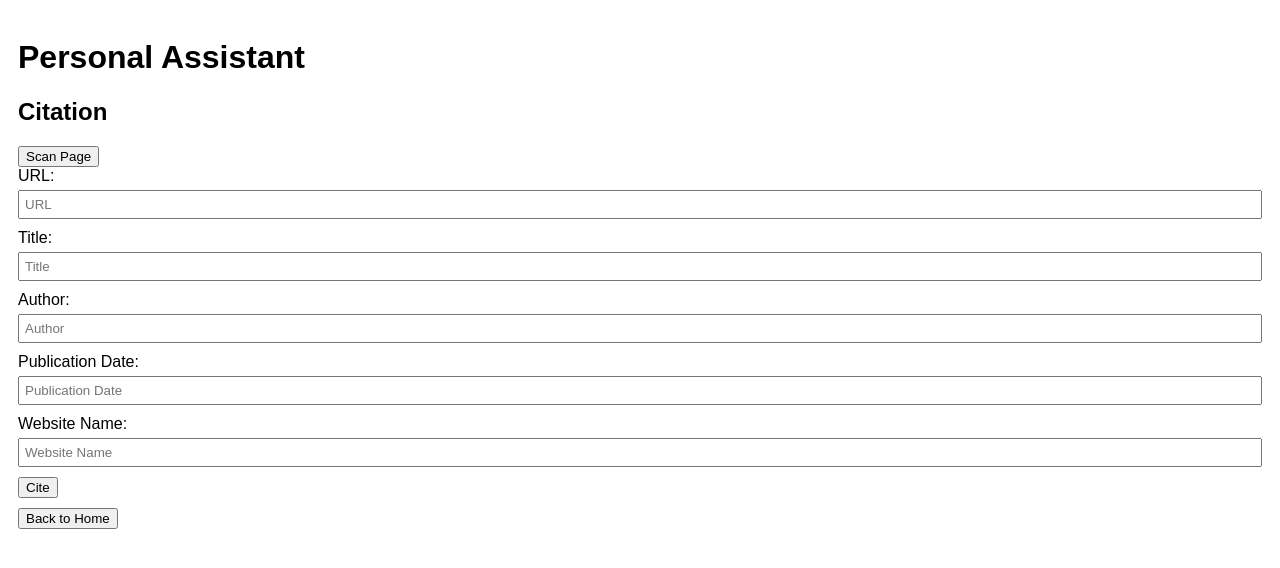
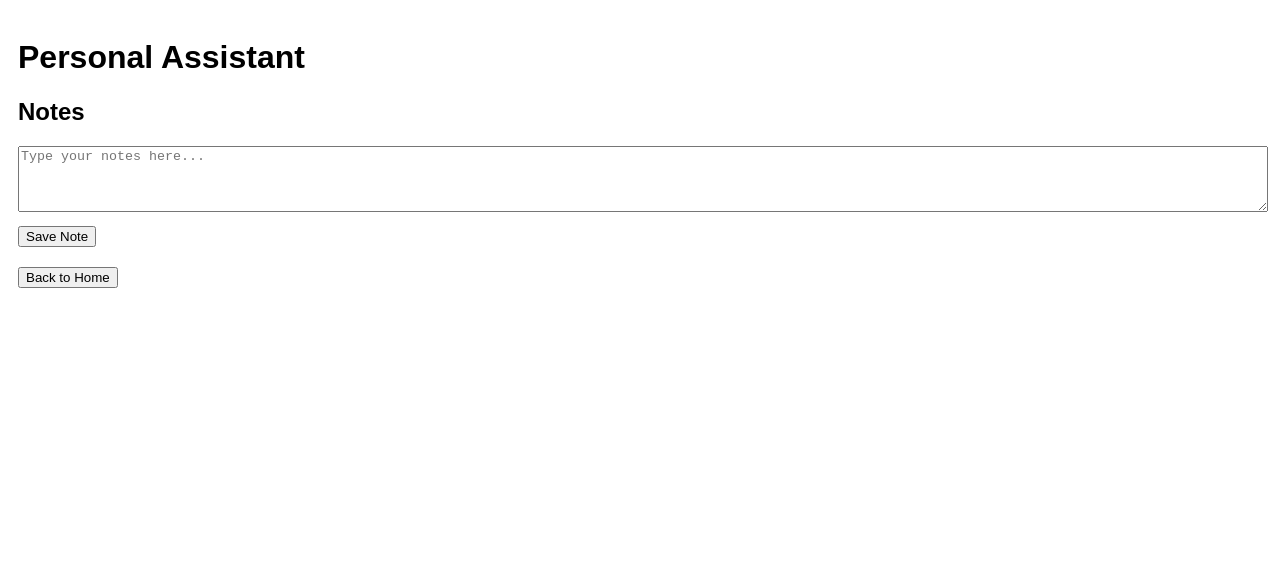
Before and after one commit to itaymev/personal-assistant-extension, a React (Create React App) app in the folder react-chrome-ext/: page / in a window 1280 px wide. Both pictures are taken after a click on the button "Notes". Shown: the top 568 px of the page. Built offline with nearby package versions, Linux system fonts and the light colour scheme; the HTML template or start-up script is replaced by a standard one.

Commit message:
new structure finished

```diff
--- a/react-chrome-ext/src/App.tsx
+++ b/react-chrome-ext/src/App.tsx
@@ -3,6 +3,8 @@ import './App.css'; // Assuming you have a CSS file for styling
 
 //internal
 import Home from './screens/HomeScreen';
+import Notes from './screens/NotesScreen';
+import Citation from './screens/CitationScreen';
 
 export default function PersonalAssistant() {
   const [view, setView] = useState('home');
@@ -25,50 +27,17 @@ export default function PersonalAssistant() {
 
       {/* Home Page */}
       {view === 'home' && (
-        <Home onClick={handleCitationClick} />
+        <Home notesNav={handleNotesClick} citationNav={handleCitationClick} />
       )}
 
       {/* Note-taking section */}
       {view === 'notes' && (
-        <div id="notes-page">
-          <h2>Notes</h2>
-          <textarea id="note-textarea" placeholder="Type your notes here..." rows={4} cols={30}></textarea>
-          <br />
-          <button id="save-note">Save Note</button>
-          <div id="saved-notes"></div>
-          <button id="back-to-home" onClick={handleBackToHome}>Back to Home</button>
-        </div>
+        <Notes backToHome={handleBackToHome} />
       )}
 
       {/* Citation section */}
       {view === 'citation' && (
-        <div id="citation-page">
-          <h2>Citation</h2>
-          <button id="scan-page">Scan Page</button>
-          <div>
-            <label>URL:</label>
-            <input type="text" id="citation-url" placeholder="URL" />
-          </div>
-          <div>
-            <label>Title:</label>
-            <input type="text" id="citation-title" placeholder="Title" />
-          </div>
-          <div>
-            <label>Author:</label>
-            <input type="text" id="citation-author" placeholder="Author" />
-          </div>
-          <div>
-            <label>Publication Date:</label>
-            <input type="text" id="citation-date" placeholder="Publication Date" />
-          </div>
-          <div>
-            <label>Website Name:</label>
-            <input type="text" id="citation-website" placeholder="Website Name" />
-          </div>
-          <button id="cite-button">Cite</button>
-          <div id="citation-result"></div>
-          <button id="back-to-home-citation" onClick={handleBackToHome}>Back to Home</button>
-        </div>
+        <Citation backToHome={handleBackToHome} />
       )}
     </div>
   );
--- /dev/null
+++ b/react-chrome-ext/src/screens/CitationScreen.tsx
@@ -0,0 +1,35 @@
+type CitationProps = {
+    backToHome: () => void;
+}
+
+export default function Citation(props: CitationProps) {
+    return (
+        <div id="citation-page">
+            <h2>Citation</h2>
+            <button id="scan-page">Scan Page</button>
+            <div>
+                <label>URL:</label>
+                <input type="text" id="citation-url" placeholder="URL" />
+            </div>
+            <div>
+                <label>Title:</label>
+                <input type="text" id="citation-title" placeholder="Title" />
+            </div>
+            <div>
+                <label>Author:</label>
+                <input type="text" id="citation-author" placeholder="Author" />
+            </div>
+            <div>
+                <label>Publication Date:</label>
+                <input type="text" id="citation-date" placeholder="Publication Date" />
+            </div>
+            <div>
+                <label>Website Name:</label>
+                <input type="text" id="citation-website" placeholder="Website Name" />
+            </div>
+            <button id="cite-button">Cite</button>
+            <div id="citation-result"></div>
+            <button id="back-to-home-citation" onClick={props.backToHome}>Back to Home</button>
+        </div>
+    )
+}
--- a/react-chrome-ext/src/screens/HomeScreen.tsx
+++ b/react-chrome-ext/src/screens/HomeScreen.tsx
@@ -1,14 +1,15 @@
 
-type homeProps = {
-    onClick: () => void;
+type HomeProps = {
+    citationNav: () => void;
+    notesNav: () => void;
 }
 
-export default function Home(props: homeProps) {
+export default function Home(props: HomeProps) {
 
     return (
         <div id="home-page">
-            <button id="notes-button" onClick={props.onClick}>Notes</button>
-            <button id="citation-button" onClick={props.onClick}>Citation</button>
+            <button id="notes-button" onClick={props.notesNav}>Notes</button>
+            <button id="citation-button" onClick={props.citationNav}>Citation</button>
         </div>
     )
 }
--- /dev/null
+++ b/react-chrome-ext/src/screens/NotesScreen.tsx
@@ -0,0 +1,17 @@
+type NotesProps = {
+    backToHome: () => void;
+}
+
+export default function Notes(props: NotesProps) {
+
+    return (
+        <div id="notes-page">
+            <h2>Notes</h2>
+            <textarea id="note-textarea" placeholder="Type your notes here..." rows={4} cols={30}></textarea>
+            <br />
+            <button id="save-note">Save Note</button>
+            <div id="saved-notes"></div>
+            <button id="back-to-home" onClick={props.backToHome}>Back to Home</button>
+        </div>
+    )
+}
```
Also changed, not shown: react-chrome-ext/src/screens/citation.tsx (deleted), react-chrome-ext/src/screens/notes.tsx (deleted), 2 other files (tests, documents, lock files or other folders).
